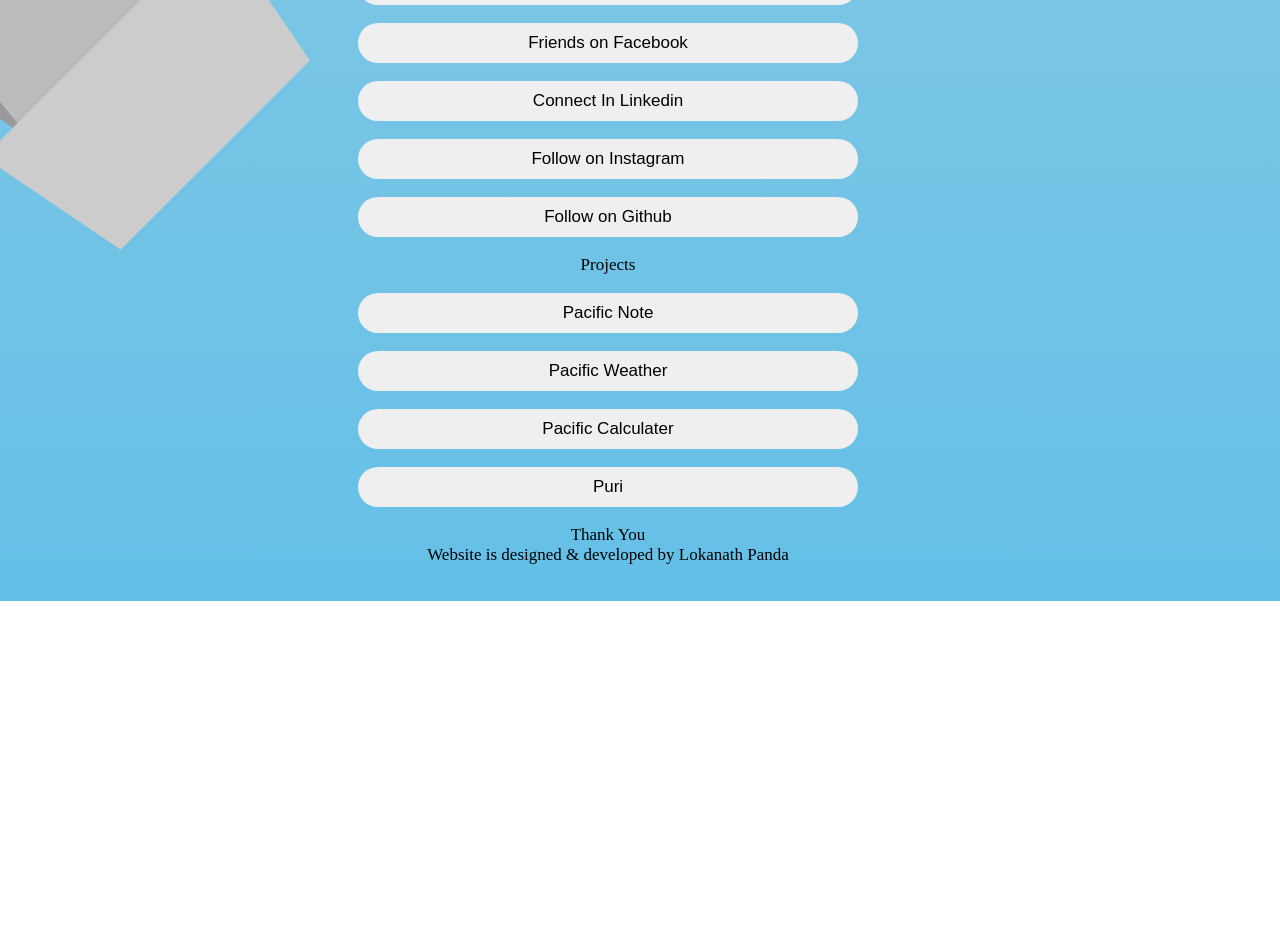
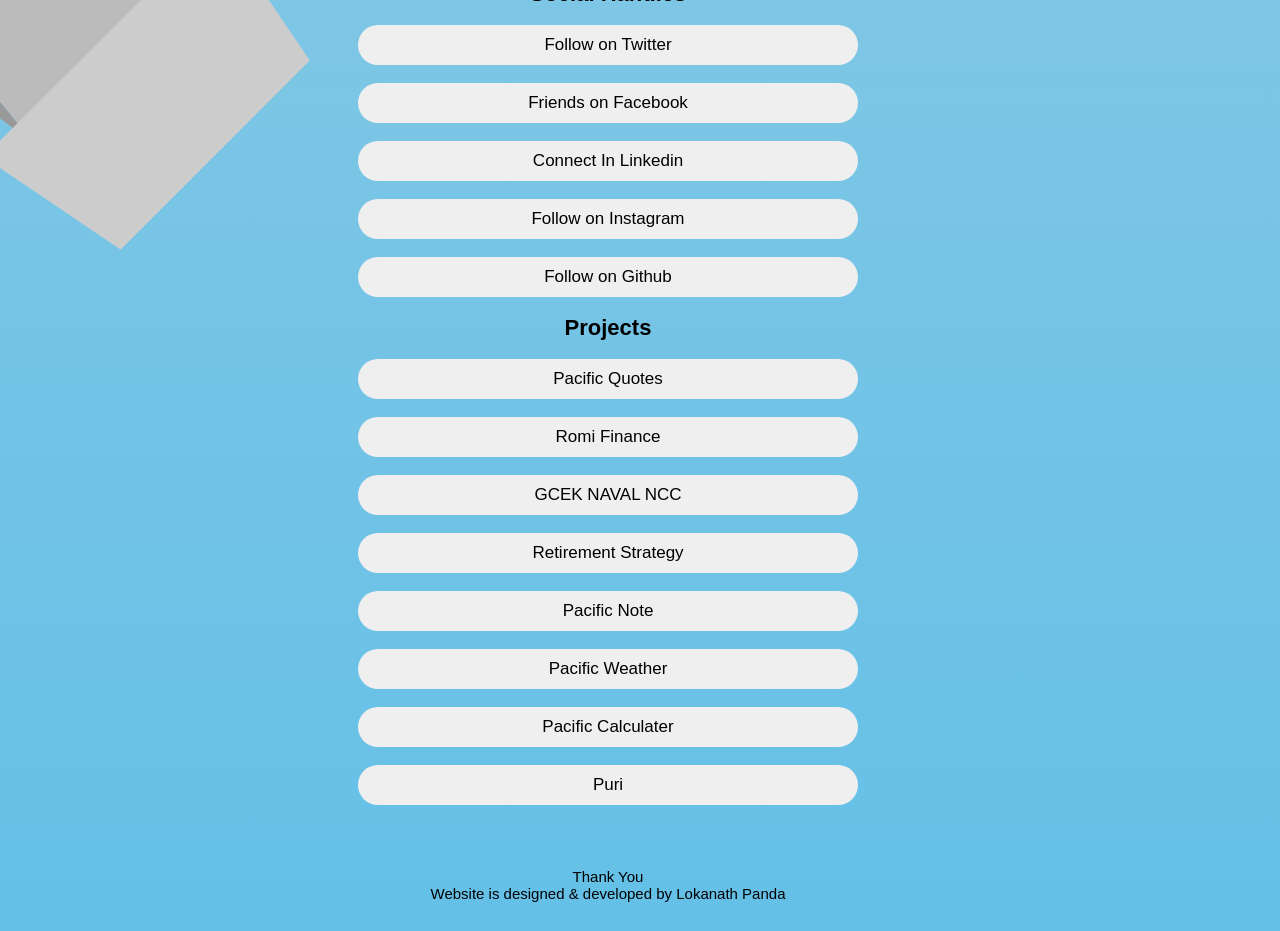
Before and after one commit to iamlokanath/Lokanath, a React (Create React App) app: page / in a window 1280 px wide. Shown: the part 460-1391 px from the top of the page. Before the commit the page ends 1061 px from the top, so only its background shows below. Built offline with nearby package versions, Linux system fonts and the light colour scheme.

Commit message:
added some projects

```diff
--- a/src/App.css
+++ b/src/App.css
@@ -152,8 +152,12 @@ button:hover{
   font-weight: 600;
 }
 .heading {
-  font-family: 'Baloo Bhai 2', cursive;
-  font-size: 17px;
+  /* font-family: 'Baloo Bhai 2', cursive;
+  font-size: 17px; */
+
+  font-family: 'Poppins', sans-serif;
+  font-size: 22px;
+  font-weight: bold;
 }
 .button{
   min-width: 500px;
@@ -175,3 +179,18 @@ button:hover{
   justify-content: center;
   }
 }
+
+.footer{
+  display: flex;
+  justify-content: center;
+  align-items: center;
+  width: 100%;
+  height: 60px;
+  margin-top: 2rem;
+  margin-bottom: 1rem;
+}
+.footer-dec{
+  font-family: sans-serif;
+  font-size: 15px;
+
+}
--- a/src/App.js
+++ b/src/App.js
@@ -1,11 +1,9 @@
-import React,{useEffect} from 'react';
-import './App.css';
-import profile from "./image/IMG_20230514_155501.jpg"
-
-
+import React, { useEffect } from "react";
+import "./App.css";
+import profile from "./image/IMG_20230514_155501.jpg";
 
 function App() {
-  useEffect(()=>{
+  useEffect(() => {
     window.addEventListener(
       "scroll",
       () => {
@@ -16,11 +14,19 @@ function App() {
       },
       false
     );
-  })
+  });
   return (
     <div className="App">
       <div className="nav_left">
-          <button type="button"><a href="https://lokanath-portfolio.netlify.app/"  rel="noreferrer" target={'_blank'}>Visit My Portfolio</a></button>
+        <button type="button">
+          <a
+            href="https://lokanath-portfolio.netlify.app/"
+            rel="noreferrer"
+            target={"_blank"}
+          >
+            Visit My Portfolio
+          </a>
+        </button>
       </div>
       <div className="cube-wrap">
         <div className="cube">
@@ -35,9 +41,13 @@ function App() {
       <div className="container">
         <img className="profile" src={profile} alt="Profile"></img>
         <p>
-              <span className='span'>Lokanath Panda</span><br />
-              <span className='span1'>Web Developer || UI/UX Designer || Data Analyst</span>
+          <span className="span">Lokanath Panda</span>
           <br />
+          <span className="span1">
+            Data Science And Analysis Engineer || Web Developer || UI/UX
+            Designer{" "}
+          </span>
+          {/* <br />
               I am just a learner now, determined to achieve great goal with my passion.
               <br />
                I am always eager to learn something new in my life. Cracking codes and writing lines, that's what I do best.
@@ -45,42 +55,172 @@ function App() {
               I am a motivated computer science student who is passionate about using technology to solve complex problems.
               <br />
               I love to code
+              <br /> */}
+          <p>
+            I am a motivated professional with experience in data science and
+            analysis and full stack development. <br />
+            With expertise in data analysis and insights generation, I have
+            supported decision-making processes. In full stack development,
+            <br /> I have successfully designed and developed web applications
+            with a focus on user experience and functionality. Additionally, I
+            have demonstrated <br />
+            strong skills in database management. With a passion for leveraging
+            technology and a dedication to continuous learning, I am
+            <br /> well-equipped to contribute to innovative projects in the
+            field of data analysis and full stack development.
+          </p>
+        </p>
+        <div className="heading">Social Handles</div>
         <br />
-          </p>
-          <div className="heading">
-              Social Handles
-          </div>
+        <button className="button button1" type="button">
+          <a
+            href="https://twitter.com/Lokanat48464605"
+            target="_blank"
+            rel="noreferrer"
+          >
+            Follow on Twitter
+          </a>{" "}
+        </button>
         <br />
-          <button className="button button1" type="button"><a href="https://twitter.com/Lokanat48464605" target="_blank" rel="noreferrer">Follow on Twitter</a> </button>
+        <button className="button button2" type="button">
+          <a
+            href="https://www.facebook.com/profile.php?id=100071480734923"
+            target="_blank"
+            rel="noreferrer"
+          >
+            Friends on Facebook
+          </a>
+        </button>
         <br />
-          <button className="button button2" type="button"><a href="https://www.facebook.com/profile.php?id=100071480734923" target="_blank" rel="noreferrer">Friends on Facebook</a></button>
+        <button className="button button3" type="button">
+          <a
+            href="https://www.linkedin.com/in/lokanath-panda-642193238/"
+            target="_blank"
+            rel="noreferrer"
+          >
+            Connect In Linkedin
+          </a>{" "}
+        </button>
         <br />
-          <button className="button button3" type="button"><a href="https://www.linkedin.com/in/lokanath-panda-642193238/" target="_blank" rel="noreferrer">Connect In Linkedin</a> </button>
+        <button className="button button4" type="button">
+          <a
+            href="https://www.instagram.com/lokanio.h/"
+            target="_blank"
+            rel="noreferrer"
+          >
+            Follow on Instagram
+          </a>
+        </button>
         <br />
-          <button className="button button4" type="button"><a href="https://www.instagram.com/lokanio.h/" target="_blank" rel="noreferrer">Follow on Instagram</a></button>
-              <br />
-          <button className="button button5" type="button"><a href="https://github.com/iamlokanath" target="_blank" rel="noreferrer">Follow on Github</a></button>
+        <button className="button button5" type="button">
+          <a
+            href="https://github.com/iamlokanath"
+            target="_blank"
+            rel="noreferrer"
+          >
+            Follow on Github
+          </a>
+        </button>
         <br />
 
-          <div className="heading">
-              Projects
-          </div>
-              <br />
-              <button className="button button1" type="button"><a href="https://pacific-note.netlify.app/" target="_blank" rel="noreferrer">Pacific Note</a></button>
-              <br />
-              <button className="button button2" type="button"><a href="https://iamlokanath.github.io/weather/" target="_blank" rel="noreferrer">Pacific Weather</a></button>
-              <br />
-              <button className="button button3" type="button"><a href="https://iamlokanath.github.io/Pacific_Calculator/" target="_blank" rel="noreferrer">Pacific Calculater</a></button>
-              <br />
-              <button className="button button3" type="button"><a href="https://jagannathpuri.netlify.app/" target="_blank" rel="noreferrer">Puri</a></button>
+        <div className="heading">Projects</div>
         <br />
 
-          <footer className="heading">
+
+
+        <button className="button button4" type="button">
+          <a
+            href="https://pacific-quotes.netlify.app/"
+            target="_blank"
+            rel="noreferrer"
+          >
+            Pacific Quotes
+          </a>
+        </button>
+            <br />
+        <button className="button button5" type="button">
+          <a
+            href="https://romifinanceassignment.netlify.app/"
+            target="_blank"
+            rel="noreferrer"
+          >
+            Romi Finance
+          </a>
+        </button>
+        <br />
+        <button className="button button5" type="button">
+          <a
+            href="https://gceknavalncc.netlify.app/"
+            target="_blank"
+            rel="noreferrer"
+          >
+            GCEK NAVAL NCC
+          </a>
+        </button>
+        <br />
+        <button className="button button5" type="button">
+          <a
+            href="https://retirement-strategy.netlify.app/"
+            target="_blank"
+            rel="noreferrer"
+          >
+            Retirement Strategy
+          </a>
+        </button>
+        <br />
+
+        <button className="button button1" type="button">
+          <a
+            href="https://pacific-note.netlify.app/"
+            target="_blank"
+            rel="noreferrer"
+          >
+            Pacific Note
+          </a>
+        </button>
+        <br />
+        <button className="button button2" type="button">
+          <a
+            href="https://iamlokanath.github.io/weather/"
+            target="_blank"
+            rel="noreferrer"
+          >
+            Pacific Weather
+          </a>
+        </button>
+        <br />
+        <button className="button button3" type="button">
+          <a
+            href="https://iamlokanath.github.io/Pacific_Calculator/"
+            target="_blank"
+            rel="noreferrer"
+          >
+            Pacific Calculater
+          </a>
+        </button>
+        <br />
+        <button className="button button3" type="button">
+          <a
+            href="https://jagannathpuri.netlify.app/"
+            target="_blank"
+            rel="noreferrer"
+          >
+            Puri
+          </a>
+        </button>
+        <br/>
+
+        {/* <footer className="footer">
           Thank You <br />
           Website is designed & developed by Lokanath Panda
-          </footer>
-              <br />
-          <br />
+        </footer> */}
+
+        <div className="footer">
+          <div className="footer-dec">
+          Thank You <br />
+          Website is designed & developed by Lokanath Panda
+          </div>
+        </div>
       </div>
     </div>
   );
```
Also changed, not shown: public/index.html (+1 -21 lines). Lines whose indentation alone changed are shown as unchanged.
